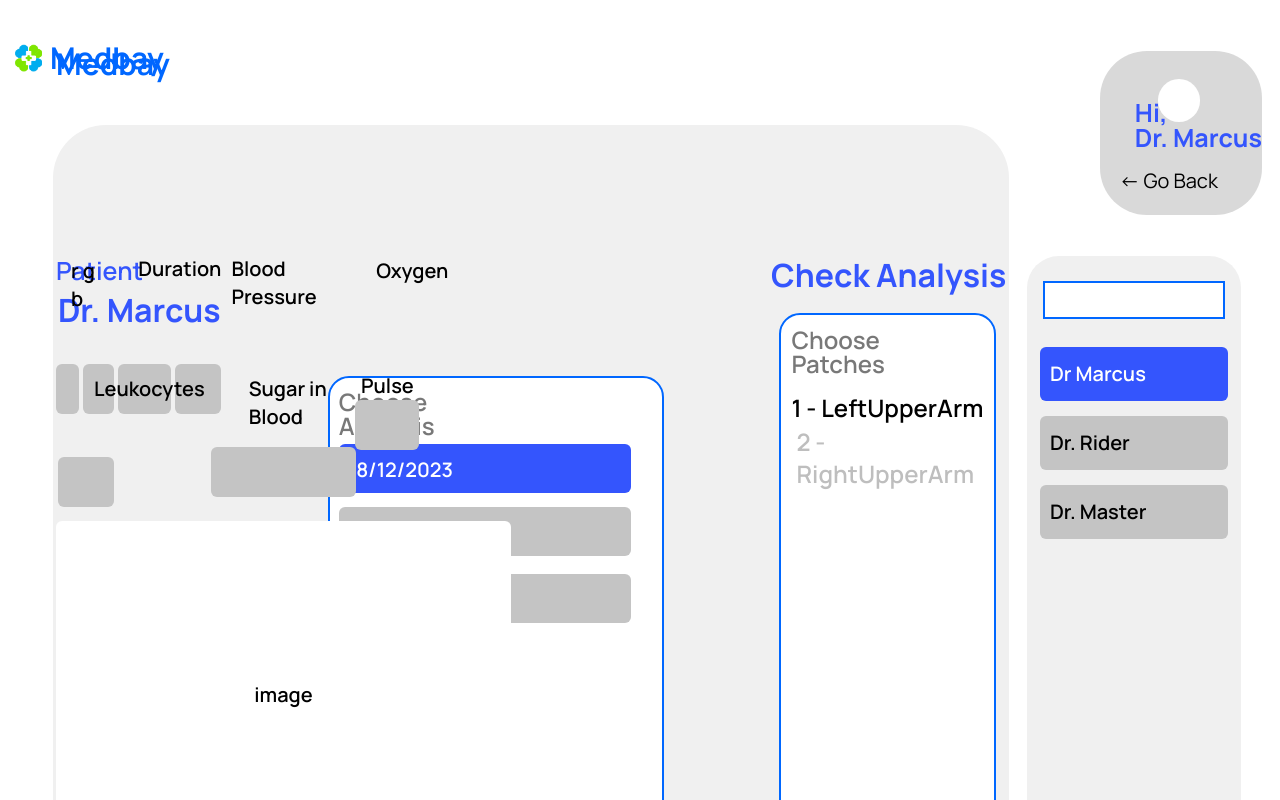
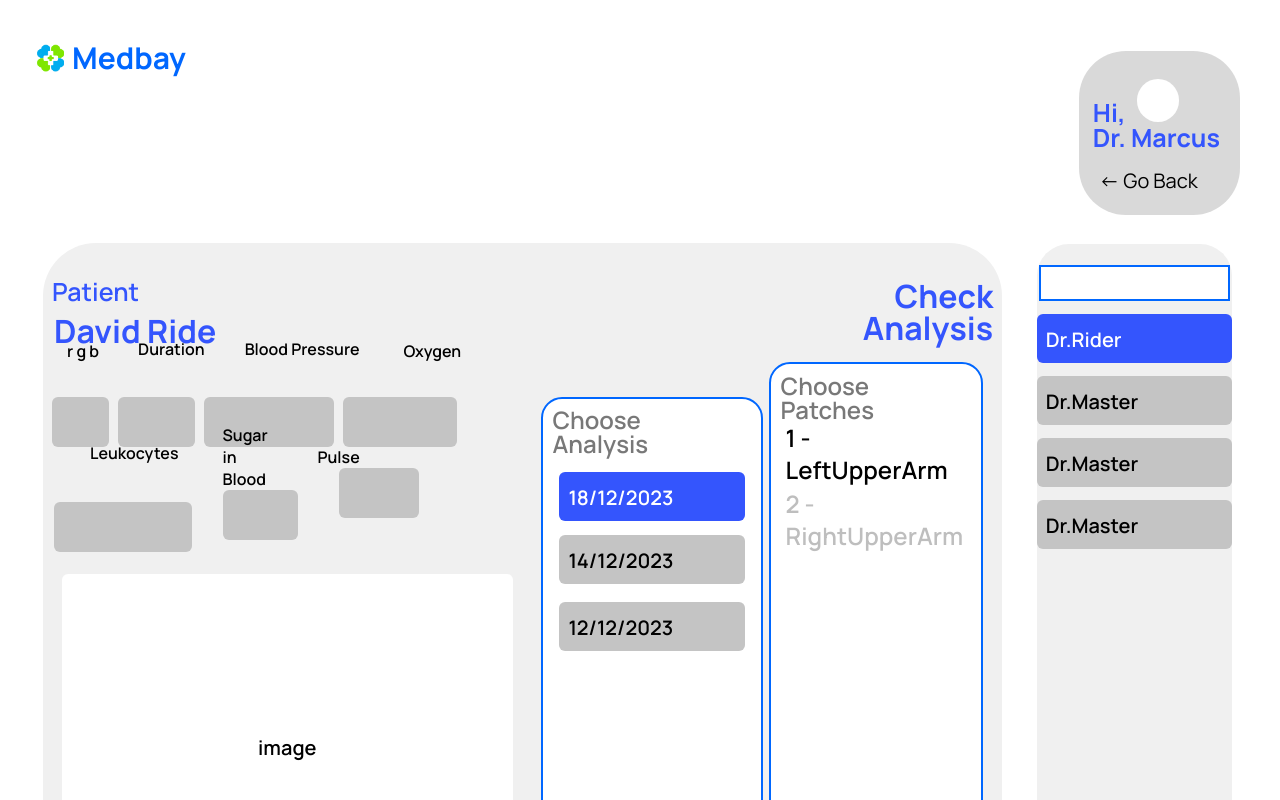
Before and after one commit to nastiiiii/QualityLife, a React (Create React App) app: page /analysisone in a window 1280 px wide. Shown: the top 800 px of the page. Built offline with nearby package versions, Linux system fonts and the light colour scheme.

Commit message:
Analysis Patient corrected

```diff
--- /dev/null
+++ b/src/components/Header2/index.jsx
@@ -0,0 +1,64 @@
+import React from "react";
+
+import { useNavigate } from "react-router-dom";
+
+import { Button, Img, Text } from "components";
+
+const Header2 = (props) => {
+  const navigate = useNavigate();
+
+  return (
+    <>
+      <header className={props.className}>
+        <div className="flex h-12 md:h-[196px] justify-end mb-[148px] md:ml-[0] ml-[15px] md:mt-0 mt-[34px] relative w-[155px]">
+          <Img
+            className="absolute h-7 inset-y-[0] left-[0] my-auto object-cover w-[27px]"
+            src="images/img_image15.png"
+            alt="imageFifteen"
+          />
+          <div className="absolute flex flex-row gap-2 md:h-auto h-full inset-[0] items-center justify-start m-auto w-[155px]">
+            <Img
+              className="h-7 md:h-auto object-cover w-[27px]"
+              src="images/img_image15.png"
+              alt="imageFifteen_One"
+            />
+            <Text
+              className="text-3xl sm:text-[26px] md:text-[28px] text-blue-A700 w-[114px]"
+              size="txtManropeBold30"
+            >
+              Medbay
+            </Text>
+          </div>
+        </div>
+
+        <div className="h-[164px] md:h-[178px] mb-[15px] md:ml-[0] ml-[136px] mr-[18px] md:mt-0 mt-[51px] relative w-[13%] md:w-full">
+          <div className="md:h-[163px] h-[164px] m-auto w-full">
+            <div className="absolute bg-blue_gray-100 flex flex-col h-full inset-[0] items-start justify-center m-auto p-5 rounded-[47px]">
+              <Text
+                className="common-pointer mt-[95px] text-black-900 text-xl"
+                size="txtManropeRegular20"
+                onClick={() => navigate("/mainone")}
+              >
+                <>&lt;- Go Back</>
+              </Text>
+            </div>
+            <Text
+              className="absolute leading-[100.00%] right-[20px] sm:text-[21px] md:text-[23px] text-[25px] text-indigo-A700 top-[30%]"
+              size="txtManropeBold25"
+            >
+              <>
+                Hi, <br />
+                Dr. Marcus
+              </>
+            </Text>
+          </div>
+          <div className="absolute bg-white-A700 h-[43px] left-[36%] rounded-[21px] top-[17%] w-[42px]"></div>
+        </div>
+      </header>
+    </>
+  );
+};
+
+Header2.defaultProps = {};
+
+export default Header2;
--- a/src/pages/AnalysisOne/index.jsx
+++ b/src/pages/AnalysisOne/index.jsx
@@ -1,91 +1,63 @@
 import React from "react";
 
 import { Img, Input, Text } from "components";
+import { useNavigate } from "react-router-dom";
+import Header2 from "../../components/Header2";
 
 const AnalysisOnePage = () => {
+  const navigate = useNavigate();
   return (
     <>
-      <div className="bg-white-A700 font-manrope h-[982px] mx-auto sm:px-5 px-[22px] relative w-full">
-        <div className="absolute flex sm:flex-col flex-row md:gap-10 inset-x-[0] items-start justify-between max-w-[1461px] mx-auto p-[15px] md:px-5 top-[0] w-full">
-          <div className="flex h-12 md:h-[67px] justify-end sm:mt-0 mt-[19px] relative w-[155px]">
-            <Img
-              className="absolute h-7 inset-y-[0] left-[0] my-auto object-cover w-[27px]"
-              src="images/img_image15.png"
-              alt="imageFifteen"
-            />
+      <div className="bg-white-A700 flex flex-col font-manrope items-center justify-start mx-auto sm:px-5 px-[22px] w-full">
+        <Header2 className="flex md:flex-col flex-row md:gap-5 items-center justify-between md:px-5 w-full" />
+        <div className="sm:h-[712px] h-[752px] md:h-[945px] max-w-[1467px] mx-auto md:px-5 relative w-full">
+          <div className="absolute md:h-[672px] h-[705px] p-3.5 right-[0] top-[0] w-1/5">
+            <div className="bg-gray-200 h-[672px] m-auto rounded-[32px] w-[89%]"></div>
+            <div className="absolute flex flex-col inset-x-[0] items-center justify-start mx-auto top-[5%] w-[79%]">
+              <input className="bg-white-A700 border-2 border-blue-A700 border-solid flex flex-col items-end justify-end p-[5px] w-[98%] md:w-full"/>
+              <div className="bg-indigo-A700 flex flex-col items-start justify-end mt-[13px] p-[9px] rounded-md w-full">
+                <div className="h-7 md:h-[31px] mt-[3px] relative w-[59%]">
                   <Text
-              className="ml-auto mt-auto text-3xl sm:text-[26px] md:text-[28px] text-blue-A700 w-[114px]"
-              size="txtManropeBold30"
+                    className="m-auto text-white-A700 text-xl"
+                    size="txtManropeSemiBold20"
                   >
-              Medbay
-            </Text>
-            <div className="absolute flex flex-row gap-2 md:h-auto h-full inset-[0] items-center justify-start m-auto w-[155px]">
-              <Img
-                className="h-7 md:h-auto object-cover w-[27px]"
-                src="images/img_image15.png"
-                alt="imageFifteen_One"
-              />
-              <Text
-                className="text-3xl sm:text-[26px] md:text-[28px] text-blue-A700 w-[114px]"
-                size="txtManropeBold30"
-              >
-                Medbay
+                    Dr.Rider
                   </Text>
                 </div>
               </div>
-          <div className="sm:h-[163px] h-[164px] md:h-[199px] mr-[3px] sm:mt-0 mt-9 relative w-[13%] sm:w-full">
-            <div className="md:h-[163px] h-[164px] m-auto w-full">
-              <div className="absolute bg-blue_gray-100 flex flex-col h-full inset-[0] items-start justify-center m-auto p-5 rounded-[47px]">
+              <div className="bg-gray-400 flex flex-col items-start justify-end mt-[13px] p-[9px] rounded-md w-full">
+                <div className="h-7 md:h-[31px] mt-[3px] relative w-[59%]">
                   <Text
-                  className="mt-[95px] text-black-900 text-xl"
-                  size="txtManropeRegular20"
+                    className="m-auto text-black-900 text-xl"
+                    size="txtManropeSemiBold20"
                   >
-                  <>&lt;- Go Back</>
+                    Dr.Master
                   </Text>
                 </div>
+              </div>
+              <div className="bg-gray-400 flex flex-col items-start justify-end mt-[13px] p-[9px] rounded-md w-full">
+                <div className="h-7 md:h-[31px] mt-[3px] relative w-[59%]">
                   <Text
-                className="absolute leading-[100.00%] right-[0] sm:text-[21px] md:text-[23px] text-[25px] text-indigo-A700 top-[30%]"
-                size="txtManropeBold25"
+                    className="m-auto text-black-900 text-xl"
+                    size="txtManropeSemiBold20"
                   >
-                <>
-                  Hi, <br />
-                  Dr. Marcus
-                </>
+                    Dr.Master
                   </Text>
                 </div>
-            <div className="absolute bg-white-A700 h-[43px] left-[36%] rounded-[21px] top-[17%] w-[42px]"></div>
+              </div>
+              <div className="bg-gray-400 flex flex-col items-start justify-end mt-[13px] p-[9px] rounded-md w-full">
+                <div className="h-7 md:h-[31px] mt-[3px] relative w-[59%]">
+                  <Text
+                    className="m-auto text-black-900 text-xl"
+                    size="txtManropeSemiBold20"
+                  >
+                    Dr.Master
+                  </Text>
                 </div>
               </div>
-        <div className="absolute bottom-[0] flex flex-col items-start justify-start md:px-5 right-[2%] w-[18%]">
-          <div className="bg-gray-200 flex flex-col items-center justify-start md:ml-[0] ml-[3px] p-[13px] rounded-[32px] w-[93%] md:w-full">
-            <div className="bg-white-A700 border-2 border-blue-A700 border-solid h-[38px] mt-3 w-[97%]"></div>
-            <Input
-              name="groupEightySix"
-              placeholder="Dr Marcus"
-              className="font-semibold p-0 placeholder:text-white-A700 text-left text-xl w-full"
-              wrapClassName="mt-7 w-full"
-              shape="round"
-              color="indigo_A700"
-              size="md"
-            ></Input>
-            <Input
-              name="groupEightyFive"
-              placeholder="Dr. Rider"
-              className="font-semibold p-0 placeholder:text-black-900 text-left text-xl w-full"
-              wrapClassName="mt-[15px] w-full"
-              shape="round"
-              size="md"
-            ></Input>
-            <Input
-              name="groupEightyFour"
-              placeholder="Dr. Master"
-              className="font-semibold p-0 placeholder:text-black-900 text-left text-xl w-full"
-              wrapClassName="mb-[385px] mt-[15px] w-full"
-              shape="round"
-              size="md"
-            ></Input>
             </div>
-          <div className="flex flex-row items-center justify-start p-1.5 w-full">
+          </div>
+          <div className="absolute bottom-[0] flex flex-row items-center justify-start p-1.5 right-[0] w-[19%]">
             <Img
               className="h-[22px] ml-[5px] w-[21px]"
               src="images/img_search.svg"
@@ -109,13 +81,12 @@ const AnalysisOnePage = () => {
               exit
             </Text>
           </div>
-        </div>
-        <div className="absolute bottom-[1%] sm:h-[819px] h-[860px] md:h-[937px] left-[2%] p-[13px] md:px-5 w-[79%] md:w-full">
-          <div className="h-[819px] md:h-[937px] m-auto w-[97%] md:w-full">
-            <div className="h-[819px] md:h-[937px] m-auto w-full">
-              <div className="bg-gray-200 h-[819px] m-auto rounded-[53px] w-full"></div>
-              <div className="absolute bottom-[7%] flex md:flex-col flex-row md:gap-10 inset-x-[0] items-start justify-between mx-auto w-[94%]">
-                <div className="flex flex-col items-start justify-start">
+          <div className="absolute sm:h-[712px] h-[738px] md:h-[945px] inset-y-[0] left-[0] my-auto p-1.5 w-[81%] md:w-full">
+            <div className="h-[712px] md:h-[945px] m-auto w-[97%] md:w-full">
+              <div className="h-[712px] md:h-[945px] m-auto w-full">
+                <div className="bg-gray-200 h-[712px] m-auto rounded-[53px] w-full"></div>
+                <div className="absolute flex md:flex-col flex-row md:gap-10 h-max inset-[0] items-start justify-between m-auto w-[94%]">
+                  <div className="flex flex-col items-start justify-start w-[43%] md:w-full">
                     <Text
                       className="sm:text-[21px] md:text-[23px] text-[25px] text-indigo-A700"
                       size="txtManropeSemiBold25"
@@ -126,24 +97,32 @@ const AnalysisOnePage = () => {
                       className="ml-0.5 md:ml-[0] md:text-3xl sm:text-[28px] text-[32px] text-indigo-A700"
                       size="txtManropeBold32IndigoA700"
                     >
-                    Dr. Marcus
+                      David Ride
                     </Text>
                     <div className="flex sm:flex-col flex-row sm:gap-10 items-center justify-between mt-8 w-full">
-                    <div className="bg-gray-400 h-[50px] rounded-md w-[14%]"></div>
-                    <div className="bg-gray-400 h-[50px] rounded-md w-[19%]"></div>
-                    <div className="bg-gray-400 h-[50px] rounded-md w-[32%]"></div>
-                    <div className="bg-gray-400 h-[50px] rounded-md w-[28%]"></div>
+                      <div className="bg-gray-400 h-[50px] rounded-md w-[14%] mt-3"></div>
+                      <div className="bg-gray-400 h-[50px] rounded-md w-[19%] mt-3"></div>
+                      <div className="bg-gray-400 h-[50px] rounded-md w-[32%] mt-3"></div>
+                      <div className="bg-gray-400 h-[50px] rounded-md w-[28%] mt-3"></div>
                     </div>
-                  <div className="bg-gray-400 h-[50px] ml-0.5 md:ml-[0] mt-[43px] rounded-md w-[34%]"></div>
+                    <div className="bg-gray-400 h-[50px] ml-0.5 md:ml-[0] mt-[55px] rounded-md w-[34%]"></div>
                   </div>
-                <div className="bg-white-A700 border-2 border-blue-A700 border-solid flex flex-col gap-1.5 justify-center md:mt-0 mt-[123px] p-[9px] rounded-[21px]">
+                  <div className="flex flex-col gap-[53px] items-end justify-start md:mt-0 mt-1.5 w-[48%] md:w-full">
                     <Text
-                    className="leading-[100.00%] mr-[125px] mt-[3px] text-2xl md:text-[22px] text-black-900_87 sm:text-xl w-[44%] sm:w-full"
+                      className="leading-[100.00%] md:text-3xl sm:text-[28px] text-[32px] text-indigo-A700 text-right w-[34%] sm:w-full"
+                      size="txtManropeBold32IndigoA700"
+                    >
+                      Check Analysis
+                    </Text>
+                    <div className="flex flex-col gap-[29px] items-start justify-start w-full">
+                      <div className="bg-white-A700 border-2 border-blue-A700 border-solid flex flex-col gap-4 justify-start p-[9px] rounded-[21px] w-[49%] md:w-full">
+                        <Text
+                          className="leading-[100.00%] text-2xl md:text-[22px] text-black-900_87 sm:text-xl w-[44%] sm:w-full"
                           size="txtManropeSemiBold24Black90087"
                         >
                           Choose Analysis
                         </Text>
-                  <div className="flex flex-col items-center justify-start mb-[278px] w-[93%] md:w-full">
+                        <div className="flex flex-col items-center justify-start mb-[193px] mx-auto w-[93%] md:w-full">
                           <Input
                             name="date"
                             placeholder="18/12/2023"
@@ -168,16 +147,19 @@ const AnalysisOnePage = () => {
                           ></Input>
                         </div>
                       </div>
-                <Text
-                  className="leading-[100.00%] md:mt-0 mt-1.5 md:text-3xl sm:text-[28px] text-[32px] text-indigo-A700 text-right"
-                  size="txtManropeBold32IndigoA700"
+                      <div
+                        className="common-pointer whitespace-normal h-[54px] flex justify-center items-center pb-0.5 pt-2.5 sm:px-5 px-[35px] rounded-[24px] text-3xl sm:text-[26px] md:text-[28px] text-white-A700 w-[512px]"
+                        size="txtManropeMedium30"
+                        onClick={() => navigate("/createanalysis")}
                       >
-                  Check Analysis
-                </Text>
+
+                      </div>
+
                     </div>
                   </div>
-            <div className="absolute bottom-[11%] flex flex-col gap-6 items-center justify-start left-[3%] w-[45%]">
-              <div className="bg-gray-400 h-[50px] rounded-md w-[32%]"></div>
+                </div>
+              </div>
+              <div className="absolute bottom-[6%] flex flex-col gap-6 items-center justify-start left-[4%] w-[45%]">
                 <div className="bg-white-A700 flex flex-col items-center justify-start p-40 md:px-10 sm:px-5 rounded-md w-full">
                   <Text
                     className="mb-[9px] text-black-900 text-xl"
@@ -188,28 +170,28 @@ const AnalysisOnePage = () => {
                 </div>
               </div>
             </div>
-          <div className="absolute bottom-[9%] flex flex-col inset-x-[0] justify-start mx-auto w-[91%]">
-            <div className="flex sm:flex-col flex-row sm:gap-5 items-start justify-start w-[41%] md:w-full">
+            <div className="absolute bottom-[13%] flex flex-col inset-x-[0] justify-start mx-auto w-[91%]">
+              <div className="flex sm:flex-col flex-row sm:gap-5 items-start justify-start w-[50%] md:w-full mt-40">
                 <Text
-                className="sm:mt-0 mt-0.5 text-black-900 text-xl"
+                  className="sm:mt-0 mt-0.5 text-black-900 text-l"
                   size="txtManropeSemiBold20"
                 >
                   r g b
                 </Text>
                 <Text
-                className="mb-0.5 sm:ml-[0] ml-[39px] text-black-900 text-xl"
+                  className="mb-0.5 sm:ml-[0] ml-[39px] text-black-900 text-l"
                   size="txtManropeSemiBold20"
                 >
                   Duration
                 </Text>
                 <Text
-                className="mb-0.5 ml-2.5 sm:ml-[0] text-black-900 text-xl"
+                  className="mb-0.5 ml-10 sm:ml-[10] text-black-900 text-l"
                   size="txtManropeSemiBold20"
                 >
                   Blood Pressure
                 </Text>
                 <Text
-                className="ml-11 sm:ml-[0] sm:mt-0 mt-0.5 text-black-900 text-xl"
+                  className="ml-11 sm:ml-[0] sm:mt-0 mt-0.5 text-black-900 text-l"
                   size="txtManropeSemiBold20"
                 >
                   Oxygen
@@ -217,47 +199,49 @@ const AnalysisOnePage = () => {
               </div>
               <div className="flex md:flex-col flex-row md:gap-5 items-start justify-start md:ml-[0] ml-[23px] w-[98%] md:w-full">
                 <Text
-                className="md:mt-0 mt-[62px] text-black-900 text-xl"
+                  className="md:mt-0 mt-[80px] text-black-900 text-l"
                   size="txtManropeSemiBold20"
                 >
                   Leukocytes
                 </Text>
                 <Text
-                className="ml-11 md:ml-[0] md:mt-0 mt-[62px] text-black-900 text-xl"
+                  className="ml-11 md:ml-[0] md:mt-0 mt-[62px] text-black-900 text-l "
                   size="txtManropeSemiBold20"
                 >
                   Sugar in Blood
+                  <div className="bg-gray-400 h-[50px] rounded-md w-[150%]"></div>
                 </Text>
-              <div className="flex flex-col items-center justify-start md:ml-[0] ml-[26px] md:mt-0 mt-[59px] w-[12%] md:w-full">
+                <div className="flex flex-col items-center justify-start md:ml-[0] ml-[26px] md:mt-0 mt-[84px] w-[12%] md:w-full">
                   <Text
-                  className="text-black-900 text-xl"
+                    className="text-black-900 text-l"
                     size="txtManropeSemiBold20"
                   >
                     Pulse
                   </Text>
-                <div className="bg-gray-400 h-[50px] rounded-md w-full"></div>
+                  <div className="bg-gray-400 h-[50px] rounded-md w-full ml-20"></div>
                 </div>
-              <div className="bg-white-A700 border-2 border-blue-A700 border-solid flex flex-col justify-center md:ml-[0] ml-[360px] p-2.5 rounded-[21px] w-[24%] md:w-full">
-                <div className="h-24 md:h-[73px] mr-8 mt-[3px] relative w-[86%]">
+                <div className="bg-white-A700 border-2 border-blue-A700 border-solid flex flex-col justify-center md:ml-[0] ml-[390px] p-2.5 rounded-[21px] w-[24%] md:w-full">
                   <Text
-                    className="absolute leading-[100.00%] left-[0] text-2xl md:text-[22px] text-black-900_87 sm:text-xl top-[0] w-[52%] sm:w-full"
+                    className="leading-[100.00%] mr-32 text-2xl md:text-[22px] text-black-900_87 sm:text-xl w-[45%] sm:w-full"
                     size="txtManropeSemiBold24Black90087"
                   >
                     Choose Patches
                   </Text>
+                  <div className="flex flex-col items-start justify-start mb-[315px] md:ml-[0] ml-[5px] mr-[13px]">
                     <Text
-                    className="absolute bottom-[0] inset-x-[0] mx-auto text-2xl md:text-[22px] text-black-900 sm:text-xl w-max"
+                      className="text-2xl md:text-[22px] text-black-900 sm:text-xl"
                       size="txtManropeSemiBold24"
                     >
                       1 - LeftUpperArm
                     </Text>
-                </div>
                     <Text
-                  className="mb-[393px] md:ml-[0] ml-[5px] mr-[13px] mt-0.5 text-2xl md:text-[22px] text-gray-400_01 sm:text-xl"
+                      className="mt-0.5 text-2xl md:text-[22px] text-gray-400_01 sm:text-xl"
                       size="txtManropeSemiBold24Gray40001"
                     >
                       2 - RightUpperArm
                     </Text>
+                  </div>
+                </div>
               </div>
             </div>
           </div>
--- a/src/pages/LoginPatientOne/index.jsx
+++ b/src/pages/LoginPatientOne/index.jsx
@@ -19,6 +19,12 @@ const LoginPatientOnePage = () => {
                   src="images/img_image15.png"
                   alt="imageFifteen"
                 />
+                <Text
+                  className="md:text-5xl text-[70px] text-blue-A700 w-auto"
+                  size="txtManropeBold70"
+                >
+                  Medbay
+                </Text>
               </div>
             </div>
             <div className="flex flex-col gap-[27px] items-start justify-start md:ml-[0] ml-[18px] mt-[63px]">
```
Lines whose indentation alone changed are shown as unchanged.
